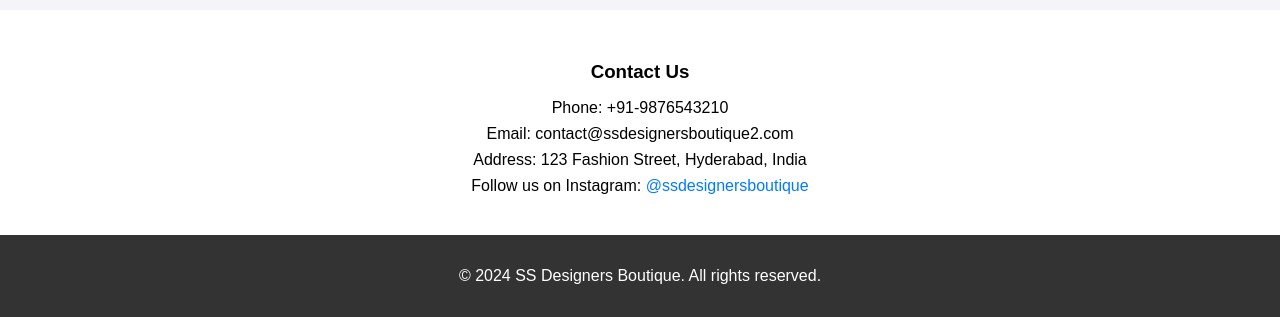
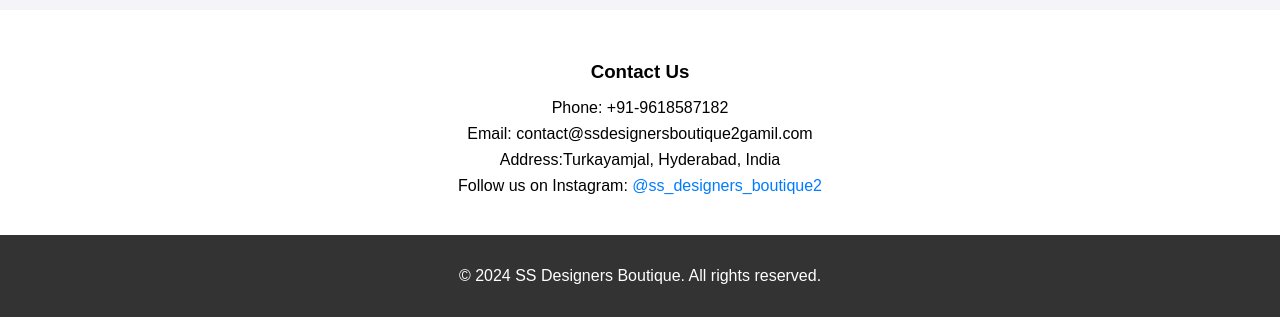
Before and after one commit to ssdesginersboutique/SS-Desginers-Boutique, a plain HTML site: page index.html in a window 1280 px wide. Shown: the part 714-1031 px from the top of the page. Drawn offline with Linux system fonts and the light colour scheme.

Commit message:
Update index.html

```diff
--- a/index.html
+++ b/index.html
@@ -139,10 +139,10 @@
     </section>
     <section id="contact" class="contact">
         <h3>Contact Us</h3>
-        <p>Phone: +91-9876543210</p>
-        <p>Email: contact@ssdesignersboutique2.com</p>
-        <p>Address: 123 Fashion Street, Hyderabad, India</p>
-        <p>Follow us on Instagram: <a href="https://instagram.com/ss_designers_boutique2" target="_blank">@ssdesignersboutique</a></p>
+        <p>Phone: +91-9618587182</p>
+        <p>Email: contact@ssdesignersboutique2gamil.com</p>
+        <p>Address:Turkayamjal, Hyderabad, India</p>
+        <p>Follow us on Instagram: <a href="https://instagram.com/ss_designers_boutique2" target="_blank">@ss_designers_boutique2</a></p>
     </section>
     <footer>
         <p>&copy; 2024 SS Designers Boutique. All rights reserved.</p>
```
